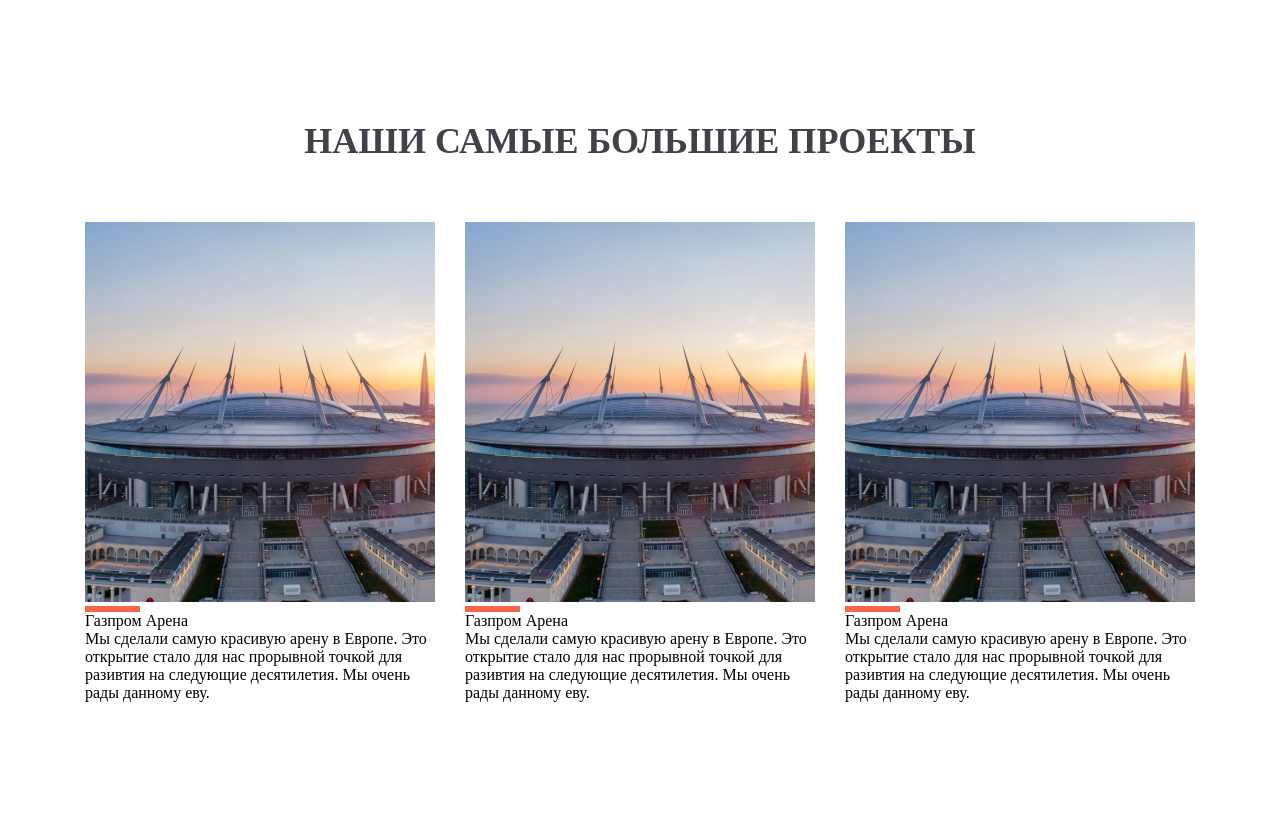
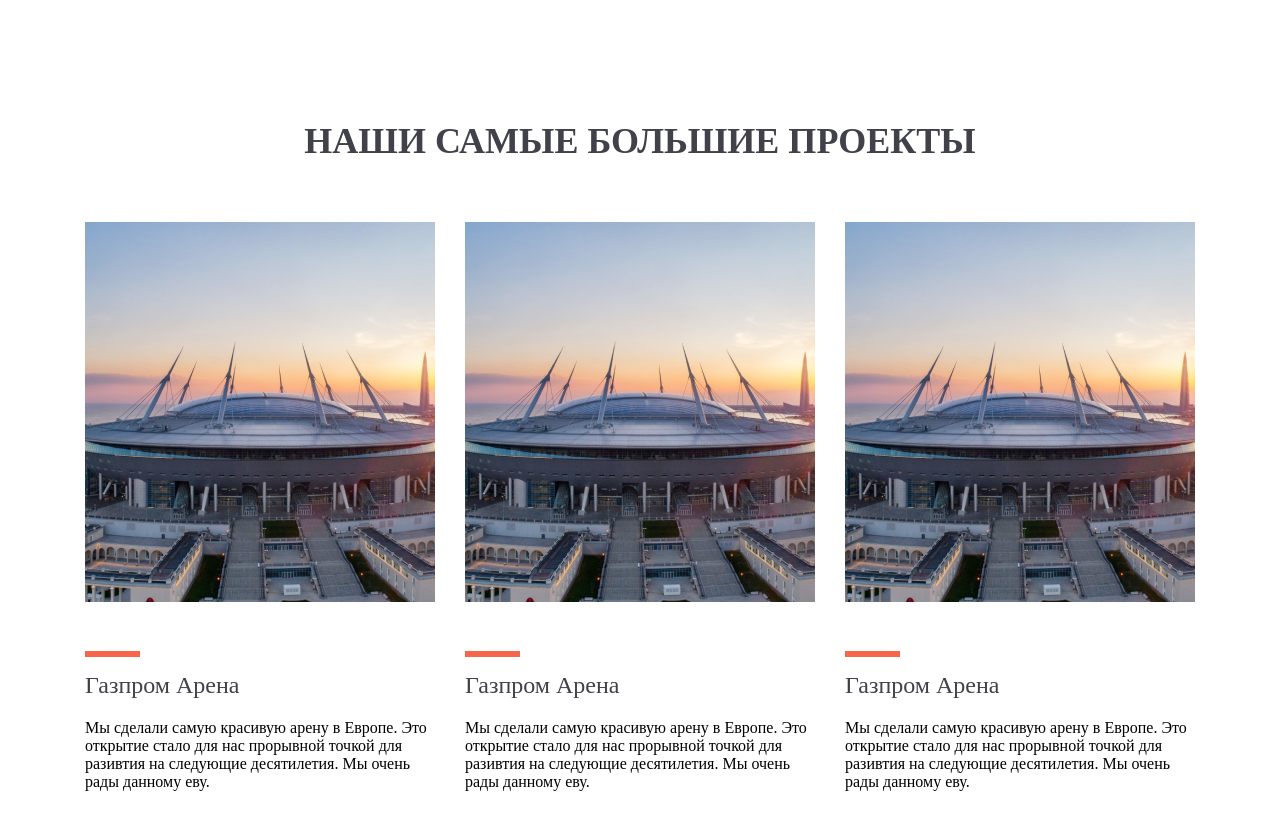
Before and after one commit to NelliEfr/Group_37_38B, a plain HTML site: page Lesson_3/telran_proj-master/index.html in a window 1280 px wide. Shown: the part 820-1650 px from the top of the page. Before the commit the page ends 1522 px from the top, so only its background shows below. Drawn offline with Linux system fonts and the light colour scheme.

Commit message:
big projects section finished

```diff
--- a/Lesson_3/telran_proj-master/style/style.css
+++ b/Lesson_3/telran_proj-master/style/style.css
@@ -74,11 +74,14 @@
   gap: 30px;
 }
 
+#big_projects {
+  padding: 200px 0;
+}
+
 #big_projects .wrapper h2 {
   text-align: center;
   font-size: 36px;
   color: #404149;
-  margin-top: 200px;
   margin-bottom: 60px;
 }
 
@@ -86,4 +89,12 @@
   width: 55px;
   height: 6px;
   background-color: #F7654A;
+  margin: 45px 0 15px 0;
 }
+
+.project_title {
+  color: #404149;
+  font-size: 24px;
+  margin-bottom: 20px;
+  font-weight: 500;
+}
```
